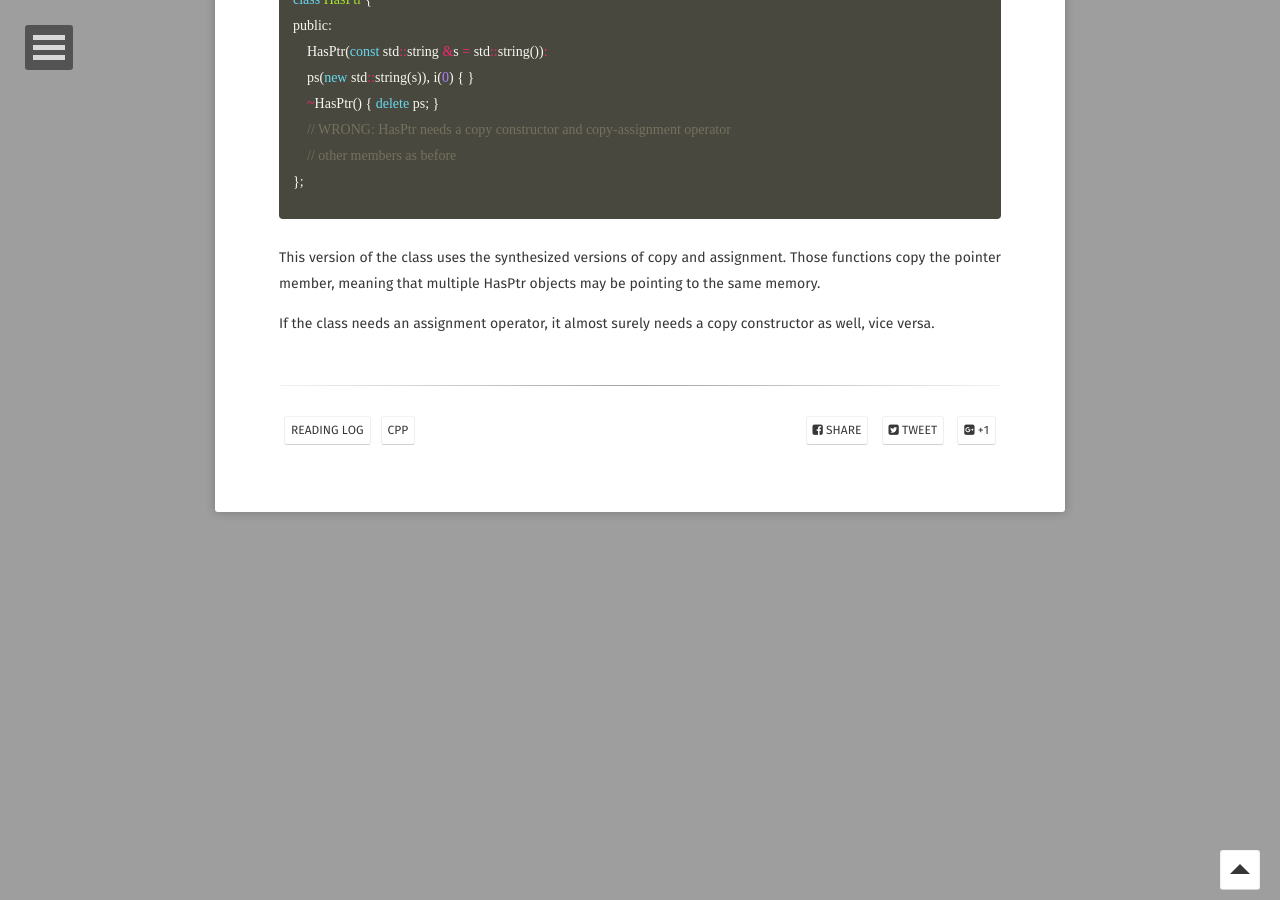
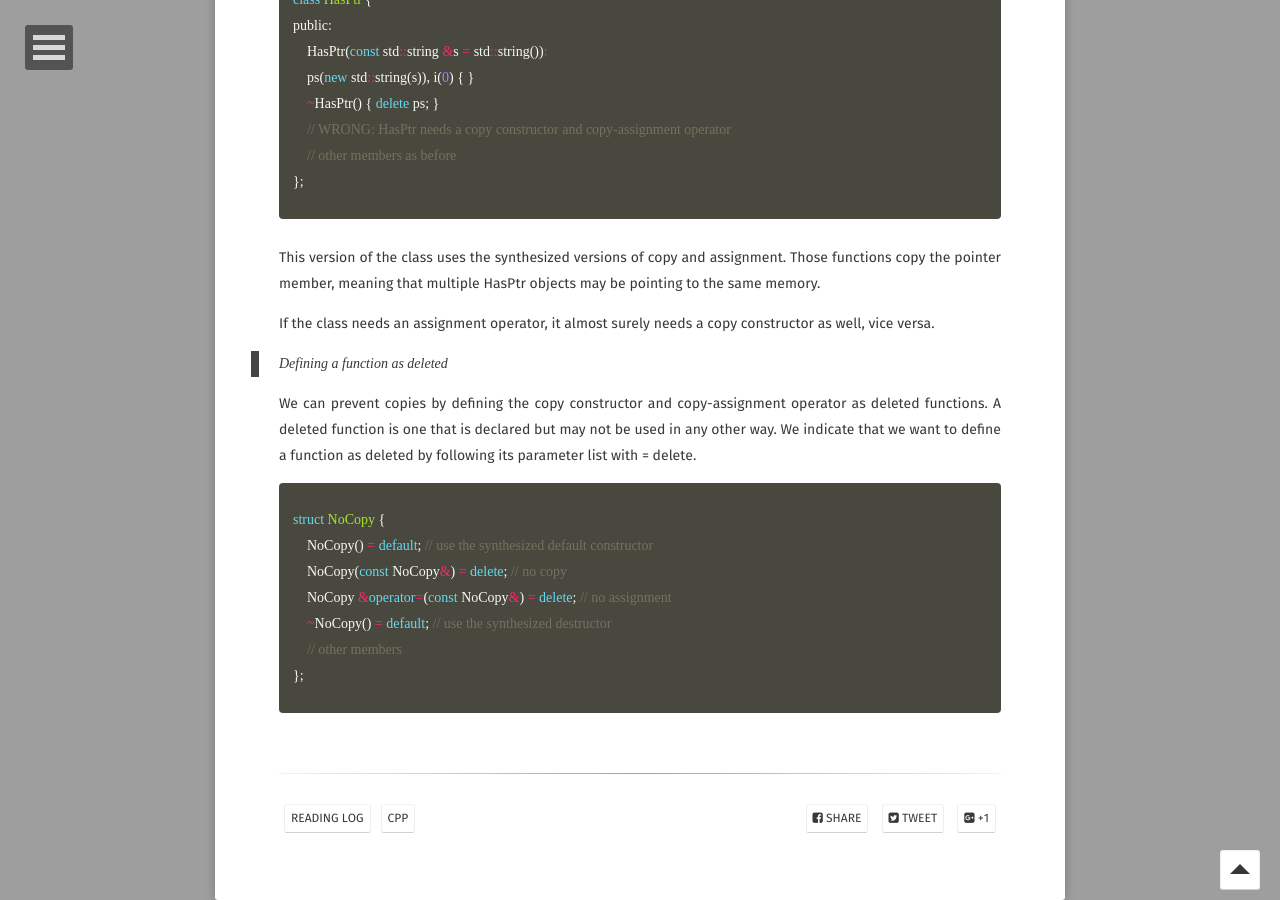
Before and after one commit to Planck35/planck35.github.io, a Jekyll site: the page built from _posts/2020-01-13-copy-control.md, in a window 1280 px wide and 900 px high, scrolled down 1982 px. Built offline with Jekyll 4.4.1, drawn with Linux system fonts in a browser that asks for light colours; some web fonts are replaced; comment, search, counter and statistics services are not loaded.

Commit message:
update read log

```diff
--- a/_posts/2020-01-13-copy-control.md
+++ b/_posts/2020-01-13-copy-control.md
@@ -70,3 +70,19 @@ public:
 This version of the class uses the synthesized versions of copy and assignment. Those functions copy the pointer member, meaning that multiple HasPtr objects may be pointing to the same memory.
 
 If the class needs an assignment operator, it almost surely needs a copy constructor as well, vice versa.
+
+> Defining a function as deleted
+
+We can prevent copies by defining the copy constructor and copy-assignment operator as deleted functions.
+A deleted function is one that is declared but may not be used in any other way.
+We indicate that we want to define a function as deleted by following its parameter list with = delete.
+
+{% highlight cpp %}
+struct NoCopy {
+    NoCopy() = default; // use the synthesized default constructor
+    NoCopy(const NoCopy&) = delete; // no copy
+    NoCopy &operator=(const NoCopy&) = delete; // no assignment
+    ~NoCopy() = default; // use the synthesized destructor
+    // other members
+};
+{% endhighlight %}
```
